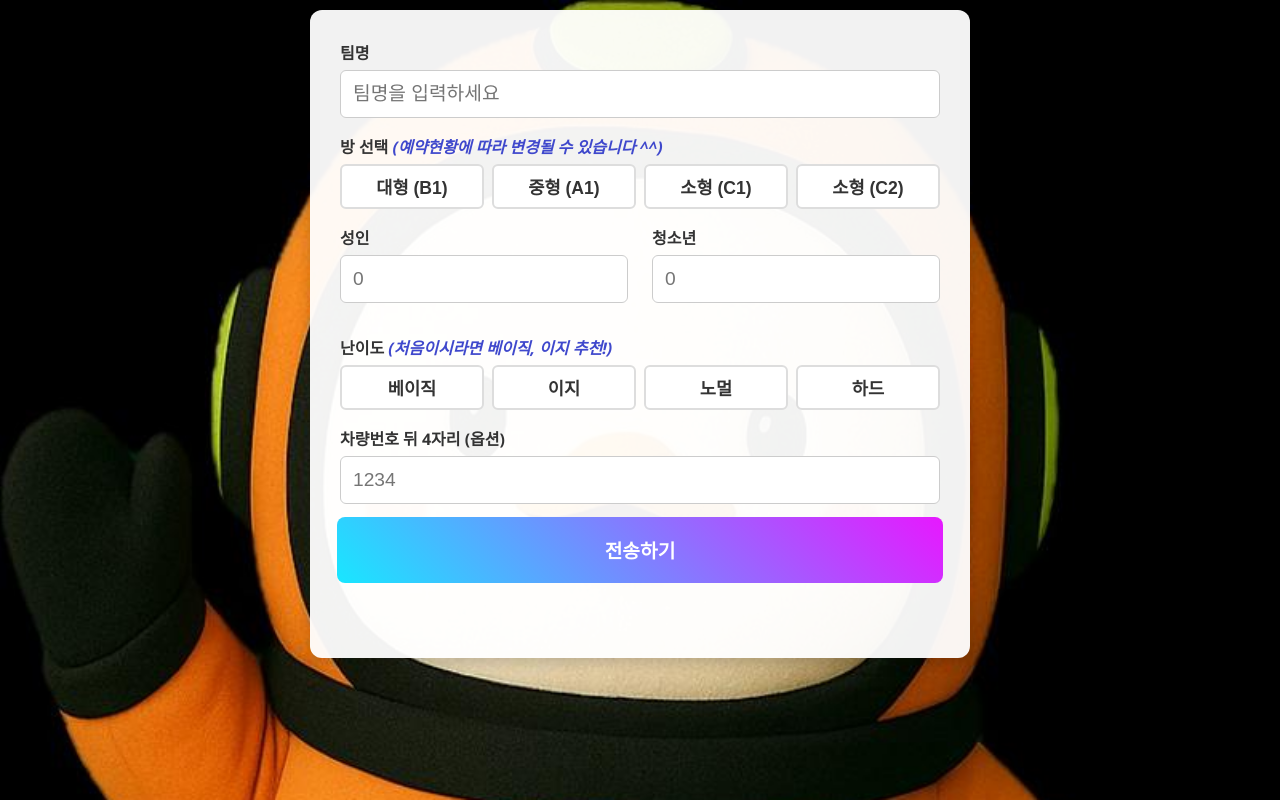
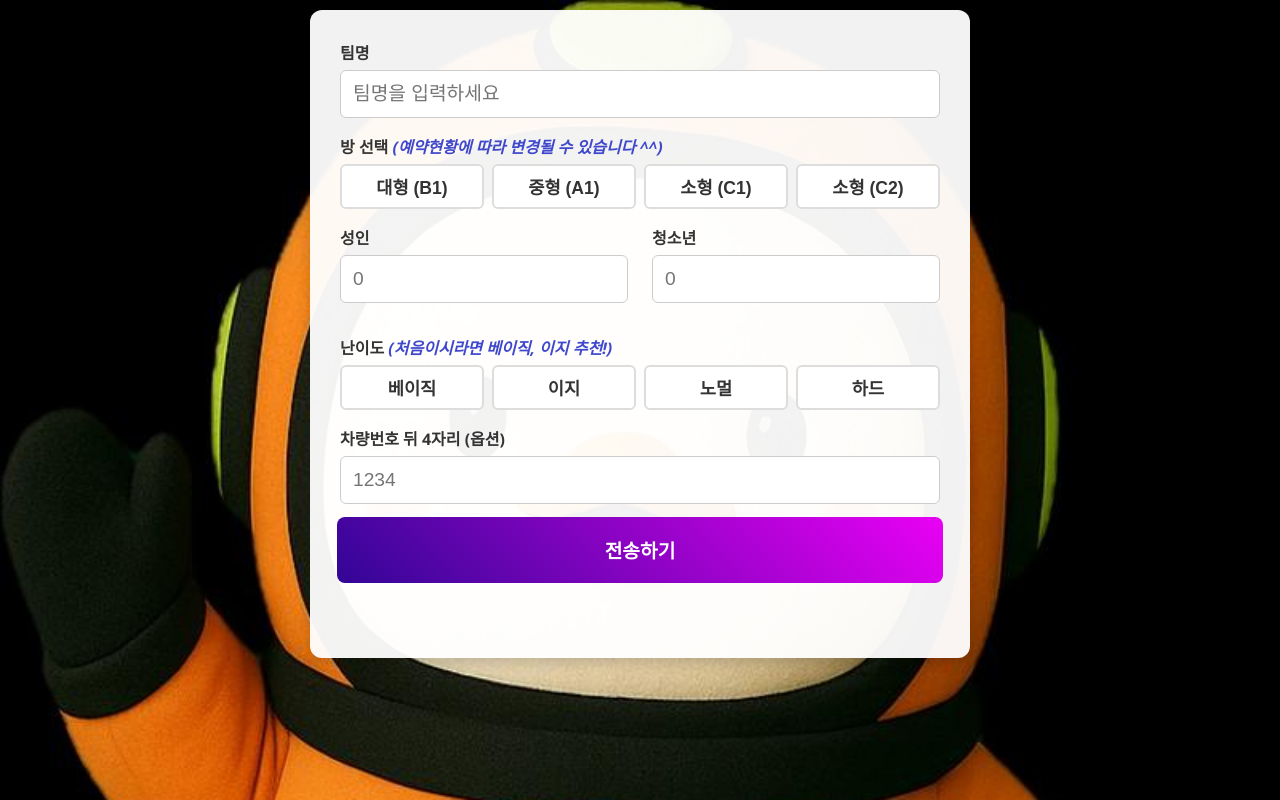
Before and after one commit to dalmook/jumping_reserv1, a plain HTML site: page index.html in a window 1280 px wide. Drawn offline with Linux system fonts and the light colour scheme.

Commit message:
Update styles.css

```diff
--- a/styles.css
+++ b/styles.css
@@ -94,7 +94,7 @@ body {
     left: -3px;
     right: -3px;
     bottom: -3px;
-    background: linear-gradient(45deg, #f0f, #0ff, #f0f, #0ff);
+    background: linear-gradient(45deg, #f0f, rgb(28, 6, 138), #f0f, #0ff);
     background-size: 400%;
     border-radius: 8px;
     z-index: -1;
```
